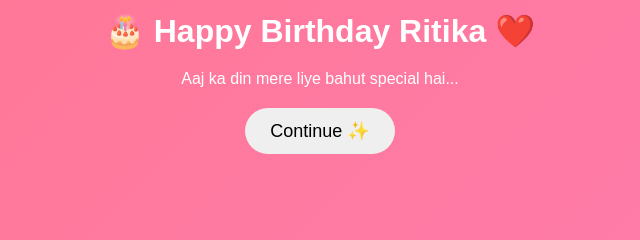
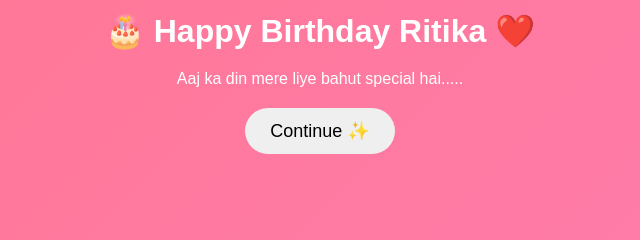
Before and after one commit to abhishekjangid7877-sys/ritika-birthday, a plain HTML site: page index.html in a window 1280 px wide. Shown: the part 317-557 px from the top of the page, 320-960 px from the left. Drawn offline with Linux system fonts and the light colour scheme.

Commit message:
Update and rename preview.html to index.html

```diff
--- a/preview.html
+++ b/index.html
@@ -54,7 +54,7 @@ animation:bounce 1.2s infinite;
 <div id="p1" class="page">
 <h1>🎂 Happy Birthday Ritika ❤️</h1>
 <p style="margin-top:20px">
-Aaj ka din mere liye bahut special hai...
+Aaj ka din mere liye bahut special hai.....
 </p>
 <button onclick="next('p1','p2')">Continue ✨</button>
 </div>
```
